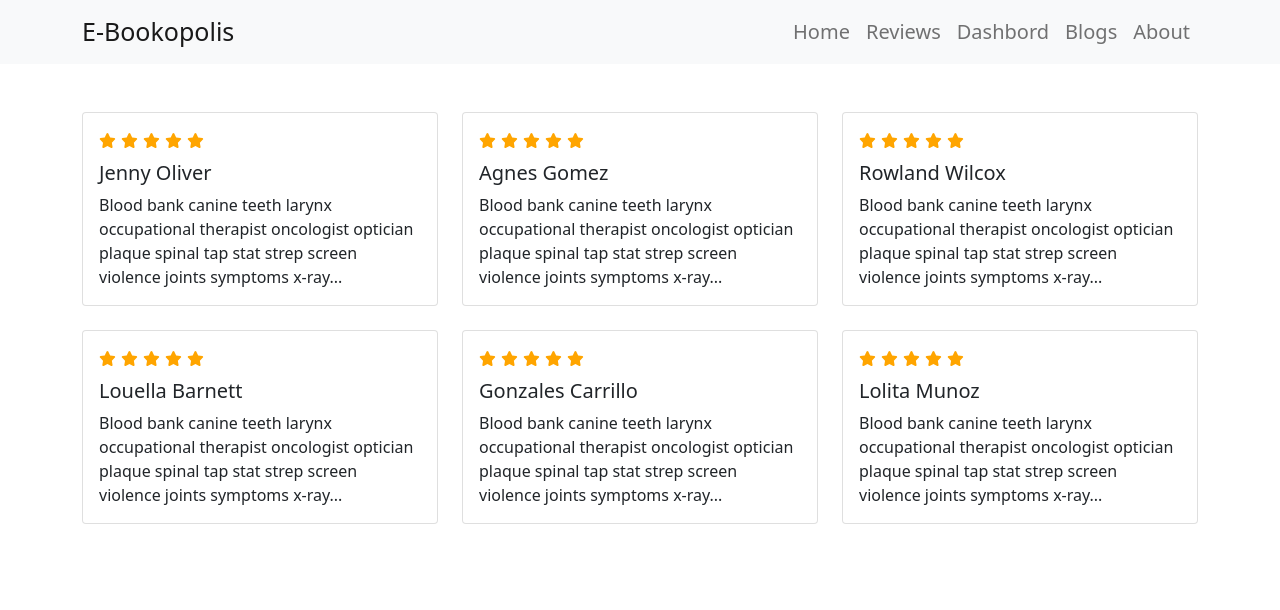
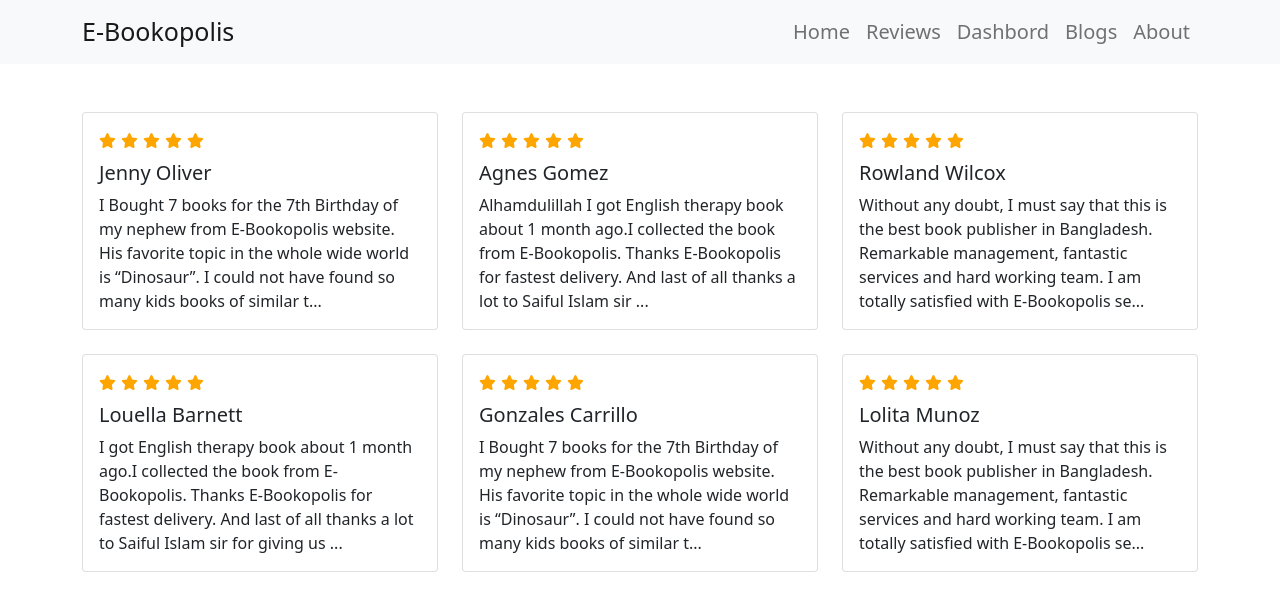
Before and after one commit to abubakarsiddique10/E-bookopolis, a React (Create React App) app: page /reviews in a window 1280 px wide. Shown: the top 610 px of the page. Built offline with nearby package versions, Linux system fonts and the light colour scheme.

Commit message:
show three customer review in home page

```diff
--- a/public/reveiws.json
+++ b/public/reveiws.json
@@ -1,37 +1,37 @@
 [
     {
-        "id": "624a84f969e4d0f49a7fdead",
-        "review": "Blood bank canine teeth larynx occupational therapist oncologist optician plaque spinal tap stat strep screen violence joints symptoms x-ray...",
+        "id": "1",
+        "review": "I Bought 7 books for the 7th Birthday of my nephew from E-Bookopolis website. His favorite topic in the whole wide world is “Dinosaur”. I could not have found so many kids books of similar topic at one book store ever. From shopping to shipping to delivery I am totally satisfied with E-Bookopolis service. ",
         "picture": "http://placehold.it/32x32",
         "name": "Jenny Oliver"
     },
     {
-        "id": "624a84f9b24bb74a52c952e9",
-        "review": "Blood bank canine teeth larynx occupational therapist oncologist optician plaque spinal tap stat strep screen violence joints symptoms x-ray... ",
+        "id": "2",
+        "review": "Alhamdulillah I got English therapy book about 1 month ago.I collected the book from E-Bookopolis. Thanks E-Bookopolis for fastest delivery. And last of all thanks a lot to Saiful Islam sir for giving us such a magic book.",
         "picture": "http://placehold.it/32x32",
         "name": "Agnes Gomez"
     },
     {
-        "id": "624a84f9396e739a05e2185f",
-        "review": "Blood bank canine teeth larynx occupational therapist oncologist optician plaque spinal tap stat strep screen violence joints symptoms x-ray... ",
+        "id": "3",
+        "review": "Without any doubt, I must say that this is the best book publisher in Bangladesh. Remarkable management, fantastic services and hard working team. I am totally satisfied with E-Bookopolis service.",
         "picture": "http://placehold.it/32x32",
         "name": "Rowland Wilcox"
     },
     {
-        "id": "624a84f9c7f3a87453333abe",
-        "review": "Blood bank canine teeth larynx occupational therapist oncologist optician plaque spinal tap stat strep screen violence joints symptoms x-ray... ",
+        "id": "4",
+        "review": "I got English therapy book about 1 month ago.I collected the book from E-Bookopolis. Thanks E-Bookopolis for fastest delivery. And last of all thanks a lot to Saiful Islam sir for giving us such a magic book",
         "picture": "http://placehold.it/32x32",
         "name": "Louella Barnett"
     },
     {
-        "id": "624a84f9aa4800400de8c789",
-        "review": "Blood bank canine teeth larynx occupational therapist oncologist optician plaque spinal tap stat strep screen violence joints symptoms x-ray... ",
+        "id": "5",
+        "review": "I Bought 7 books for the 7th Birthday of my nephew from E-Bookopolis website. His favorite topic in the whole wide world is “Dinosaur”. I could not have found so many kids books of similar topic at one book store ever. From shopping to shipping to delivery I am totally satisfied with E-Bookopolis service.",
         "picture": "http://placehold.it/32x32",
         "name": "Gonzales Carrillo"
     },
     {
-        "id": "624a84f9dbbd1eafc159a0f2",
-        "review": "Blood bank canine teeth larynx occupational therapist oncologist optician plaque spinal tap stat strep screen violence joints symptoms x-ray... ",
+        "id": "6",
+        "review": "Without any doubt, I must say that this is the best book publisher in Bangladesh. Remarkable management, fantastic services and hard working team. I am totally satisfied with E-Bookopolis service ",
         "picture": "http://placehold.it/32x32",
         "name": "Lolita Munoz"
     }
--- a/src/components/Blogs/Blogs.js
+++ b/src/components/Blogs/Blogs.js
@@ -1,8 +1,34 @@
 import React from "react";
+import { Col, Container, Row } from "react-bootstrap";
 const Blogs = () => {
     return (
         <div>
-            <h1>Blogs</h1>
+            <Container className="mt-3">
+                <Row xs={1} md={1} lg={2} className="g-4">
+                    <Col className="text-start fs-5">
+                        <h3>What is Semantics HTML?</h3>
+                        <p>Semantic HTML or semantic markup is HTML that introduces meaning to the web page rather than just presentation. For example, a P tag indicates that the enclosed text is a paragraph. This is both semantic and presentational because people know what paragraphs are, and browsers know how to display them.<br />
+                            Examples of semantic HTML tags include:
+                            Header tags &lt;h1&gt;&nbsp;through &lt;h6&gt;
+                        </p>
+                    </Col>
+                    <Col className="text-start fs-5">
+                        <h3>Difference between block and inline elements?</h3>
+                        <ul>
+                            <h5>Block Elements</h5>
+                            <li>A block-level element always starts on a new line, and the browsers automatically add some space before and after the element.</li>
+                            <li>A block-level element always takes up the full width available</li>
+                            <li>Block Elements: div, p, header etc.</li>
+                        </ul>
+                        <ul>
+                            <h5>Inline Elements</h5>
+                            <li>An inline element does not start on a new line</li>
+                            <li>An inline element only takes up as much width as necessary.</li>
+                            <li>Block Elements: sapn, button, small etc.</li>
+                        </ul>
+                    </Col>
+                </Row>
+            </Container>
         </div>
     )
 }
--- a/src/components/CustomerReview/CustomerReview.js
+++ b/src/components/CustomerReview/CustomerReview.js
@@ -2,13 +2,12 @@
 import './CustomerReview.css';
 import { FontAwesomeIcon } from '@fortawesome/react-fontawesome'
 import { faCoffee, faStar } from '@fortawesome/free-solid-svg-icons'
-import { Card, Col, Row } from "react-bootstrap";
+import { Card, Col } from "react-bootstrap";
 const CustomerReview = (props) => {
     const { name, review } = props.review;
     return (
         <Col>
             <Card>
-                {/* <Card.Img variant="top" src="holder.js/100px160" /> */}
                 <Card.Body className="text-start">
                     <div className="font-icon">
                         <FontAwesomeIcon icon={faStar}></FontAwesomeIcon>
@@ -18,7 +17,7 @@
                         <FontAwesomeIcon icon={faStar}></FontAwesomeIcon>
                     </div>
                     <Card.Title className="my-2">{name}</Card.Title>
-                    <Card.Text>{review}</Card.Text>
+                    <Card.Text title={review}>{review.length > 190 ? review.slice(0, 190) + '...' : review}</Card.Text>
                 </Card.Body>
             </Card>
         </Col>
--- a/src/components/Review/Review.js
+++ b/src/components/Review/Review.js
@@ -17,7 +17,7 @@
                         <FontAwesomeIcon icon={faStar}></FontAwesomeIcon>
                     </div>
                     <Card.Title className="my-2">{name}</Card.Title>
-                    <Card.Text>{review}</Card.Text>
+                    <Card.Text title={review}>{review.length > 190 ? review.slice(0, 190) + '...' : review}</Card.Text>
                 </Card.Body>
             </Card>
         </Col>
```
Also changed, not shown: src/components/Home/Home.js (+6 -5 lines), 1 other file (tests, documents, lock files or other folders).
